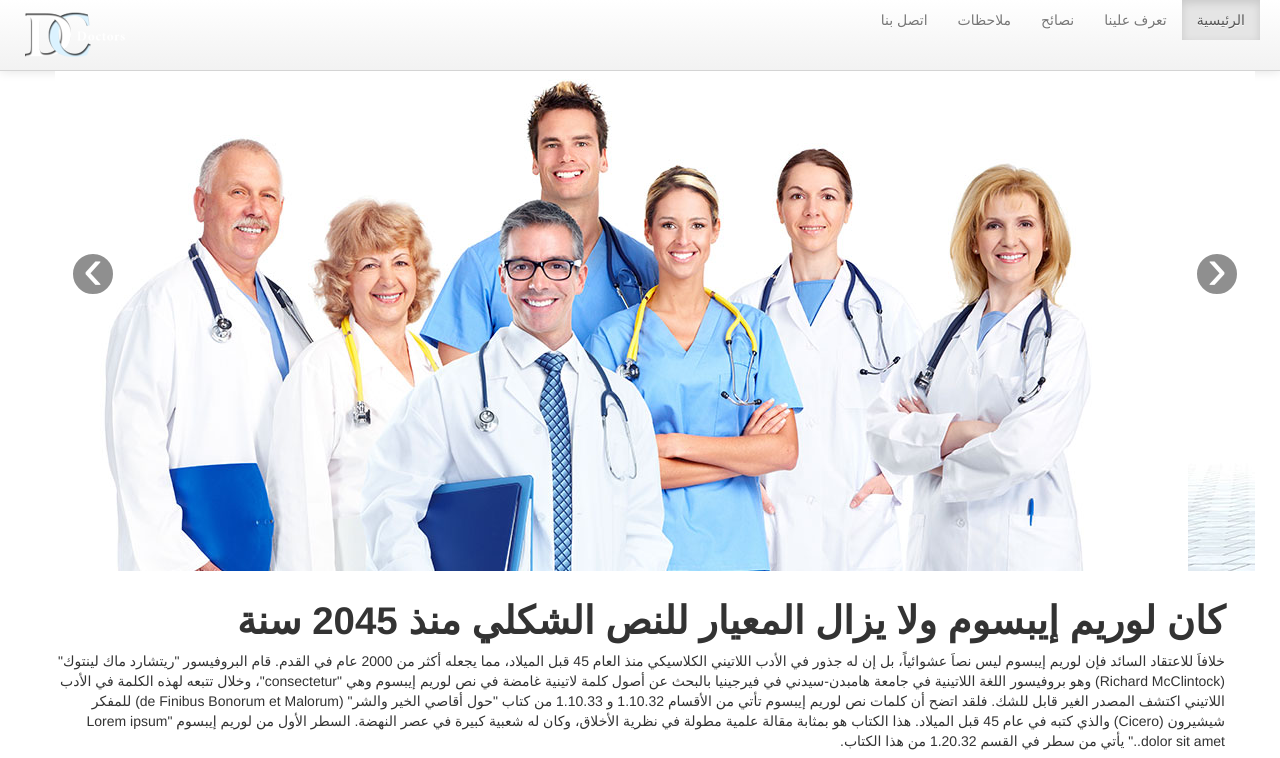
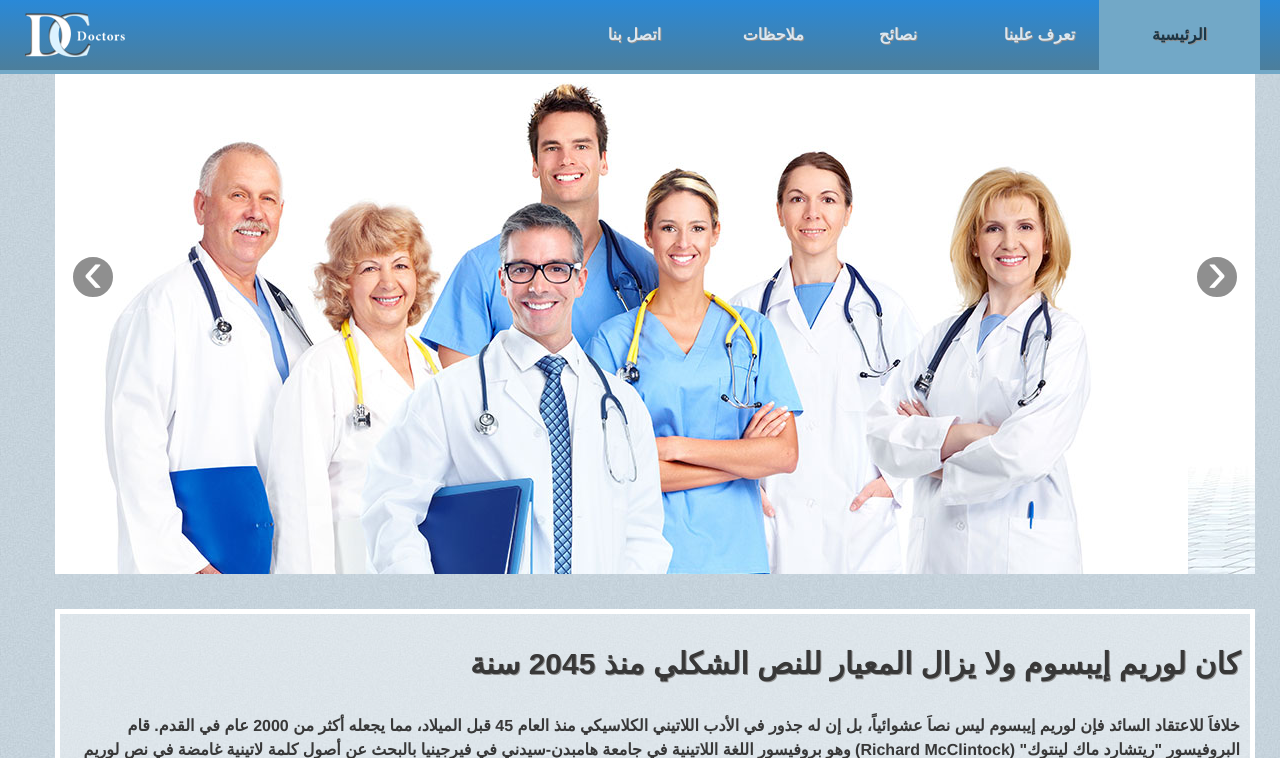
Before and after one commit to Calvo94/Bootstrap-project-arabic, a plain HTML site: page index.html in a window 1280 px wide. Shown: the top 758 px of the page. Drawn offline with nearby package versions, Linux system fonts and the light colour scheme; a web font is replaced by a local one.

Commit message:
Making style

```diff
--- a/css/style.css
+++ b/css/style.css
@@ -0,0 +1,101 @@
+@import url(http://fonts.googleapis.com/earlyaccess/droidarabickufi.css);
+
+
+body{
+    font-weight: 700;
+    font-size: 16px;
+    line-height: 24px;
+    color: #383838;
+    background: url(../img/body.jpg) repeat;
+}
+
+h1,h3,h4, .navbar .nav>li>a:hover{
+    font-family: 'Droid Arabic Kufi', sans-serif;
+    text-shadow: 1px 1px #8f8f8f;
+}
+
+h1{font-size: 30px;}
+h3{font-size: 22px;}
+h4{font-size: 18px;}
+
+.navbar-static-top .navbar-inner{
+/* we are going to use http://www.colorzilla.com/gradient-editor
+    to chose the color*/
+    border: none;
+    box-shadow: none;
+    border-radius: none;
+    border-bottom: 4px solid #72a8c7;
+    background: #4c7e9b;
+    background: -moz-linear-gradient(top,  #4c7e9b 0%, #3f6c86 100%, #3f6c86 0%, #2989d8 0%, #4c7e9b 100%, #7db9e8 100%, #2989d8 0%);
+    background: -webkit-linear-gradient(top,  #4c7e9b 0%,#3f6c86 0%,#3f6c86 0%,#2989d8 0%,#4c7e9b 100%,#7db9e8 100%,#2989d8 0%);
+    background: linear-gradient(to bottom,  #4c7e9b 0%,#3f6c86 0%,#3f6c86 0%,#2989d8 0%,#4c7e9b 100%,#7db9e8 100%,#2989d8 0%);
+    filter: progid:DXImageTransform.Microsoft.gradient( startColorstr='#4c7e9b', endColorstr='#2989d8',GradientType=0 );
+
+}
+
+.navbar .nav>li>a{
+    text-shadow: 1px 1px #8f8f8f;
+    color: #dce7ef;
+    padding: 25px 40px;
+    width: 60%;
+    text-align: center;
+    transition: background 0.5s ease;
+    -moz-transition: background 0.5s ease;
+    -webkit-transition: background 0.5s ease;
+    -o-transition: background 0.5s ease;
+    -ms-transition: background 0.5s ease;
+}
+
+.navbar .nav>li>a:hover{
+    color: #1c3747;
+    background: #72a8c7;
+}
+
+.navbar .nav>.active>a, .navbar .nav>.active>a:hover, .navbar .nav>.active>a:focus{
+    color: #1c3747;
+    background: #72a8c7;
+    box-shadow: none;
+}
+
+.home{
+    background: rgba(255,255,255,0.4);
+    border: 5px solid #fff;
+    padding: 20px 10px;
+    margin: 15px 0 20px;
+}
+
+.home h1{margin-bottom: 30px; }
+
+.down{
+    background: #3e6b85;
+    color: #dce7ef;
+    border-top: 4px solid #72a8c7;
+    border-bottom: 4px solid #72a8c7;
+    padding-top: 20px;
+    padding-bottom: 25px;
+}
+
+.down h4{
+    line-height: 30px;
+    margin-bottom: 20px;
+}
+.down a{ color: #a9bdcb;}
+
+.down a:hover{ text-decoration: underline;}
+
+footer{
+    background: #1c3747;
+    padding-top: 15px;
+    padding-bottom: 5px;
+    margin-bottom: 20px;
+}
+
+footer a{color: #dce7ef;}
+footer a:hover{ text-decoration: underline;}
+
+@media (max-width:979px){
+    .navbar .btn-navbar{
+        float: right;
+        margin-top: 20px;
+    }
+}
--- a/index.html
+++ b/index.html
@@ -156,6 +156,11 @@ http://www.plugolabs.com/twitter-bootstrap-button-generator/
 
     </div>  <!-- End container -->
 
+    <footer class="row">
+        <div class="span3">
+            <p><a href="#">doctors.com &copy;</a></p>
+        </div>
+     </footer>
 
     <script src="https://ajax.googleapis.com/ajax/libs/jquery/1.12.4/jquery.min.js"></script>
     <script src="js/bootstrap.min.js"></script>
```
